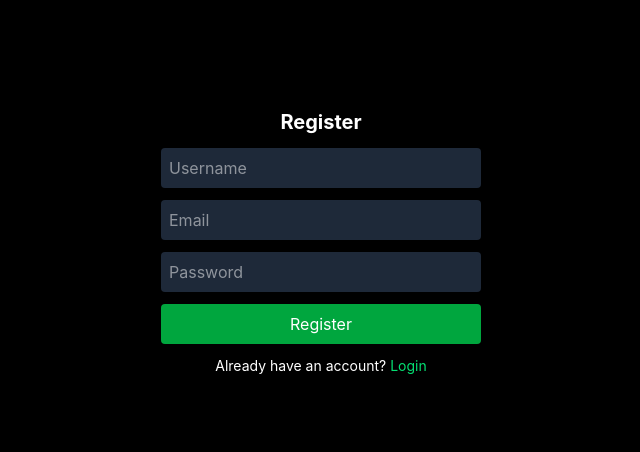
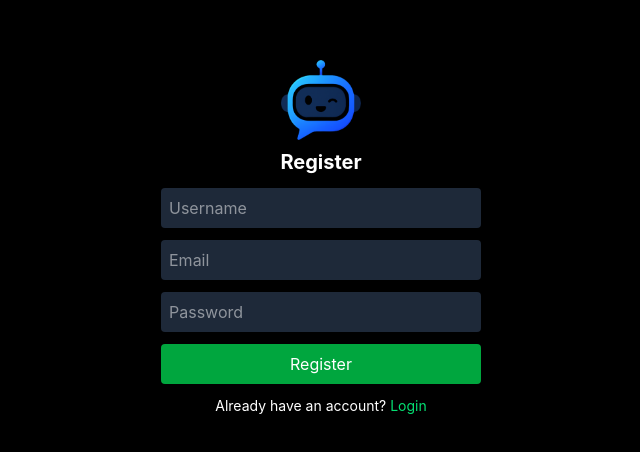
Before and after one commit to piyushsingh9663/BolBuddy-app, a React (Vite) app in the folder Frontend/: page /register in a window 1280 px wide. Shown: the part 158-610 px from the top of the page, without its empty margins (319-959 px from the left). Built offline with nearby package versions, Linux system fonts and the light colour scheme; no server answers.

Commit message:
Improve login/registration UI

```diff
--- a/Frontend/src/components/Login.jsx
+++ b/Frontend/src/components/Login.jsx
@@ -33,8 +33,11 @@ export default function Login() {
   };
 
   return (
-    <div className="h-screen flex items-center justify-center bg-black text-white">
-      <form onSubmit={handleSubmit} className="flex flex-col gap-3 w-80">
+    <div className="h-screen flex flex-col items-center justify-center bg-black text-white">
+      <div>
+        <img src="/iconsBB.png" alt="Logo" className='w-20 h-20 ' />
+      </div>
+      <form onSubmit={handleSubmit} className="flex flex-col gap-3 w-80 py-2">
         <h2 className="text-xl font-bold text-center">Login</h2>
 
         <input
@@ -50,7 +53,7 @@ export default function Login() {
           onChange={(e) => setForm({ ...form, password: e.target.value })}
         />
 
-        <button className="bg-green-600 py-2 rounded">Login</button>
+        <button className="bg-green-600 py-2 rounded cursor-pointer">Login</button>
 
         <p className="text-sm text-center">
           No account? <Link to="/register" className="text-green-400">Register</Link>
--- a/Frontend/src/components/Register.jsx
+++ b/Frontend/src/components/Register.jsx
@@ -23,13 +23,20 @@ export default function Register() {
       localStorage.setItem("username",res.data.user.username);
       navigate("/login");
     } catch (err) {
+      if(err.status===400){
+        alert("Invalid Format");
+        return;
+      }
       alert("Registration failed");
     }
   };
 
   return (
-    <div className="h-screen flex items-center justify-center bg-black text-white">
-      <form onSubmit={handleSubmit} className="flex flex-col gap-3 w-80">
+    <div className="h-screen flex flex-col items-center justify-center bg-black text-white">
+      <div>
+        <img src="/iconsBB.png" alt="Logo" className='w-20 h-20 ' />
+      </div>
+      <form onSubmit={handleSubmit} className="flex flex-col gap-3 w-80 py-2">
         <h2 className="text-xl font-bold text-center">Register</h2>
 
         <input
@@ -51,7 +58,7 @@ export default function Register() {
           onChange={(e) => setForm({ ...form, password: e.target.value })}
         />
 
-        <button className="bg-green-600 py-2 rounded">Register</button>
+        <button className="bg-green-600 py-2 rounded cursor-pointer">Register</button>
 
         <p className="text-sm text-center">
           Already have an account?{" "}
```
